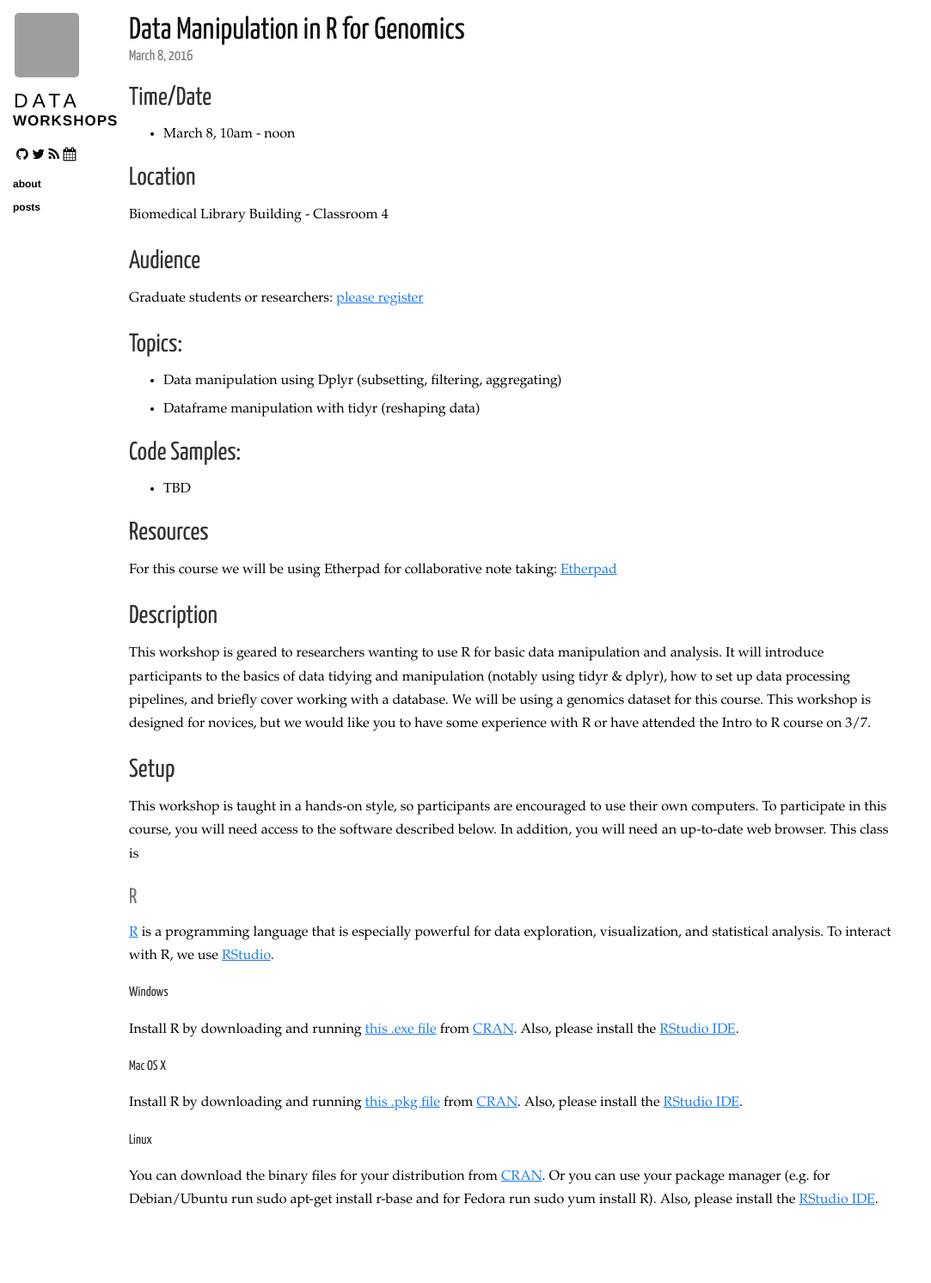
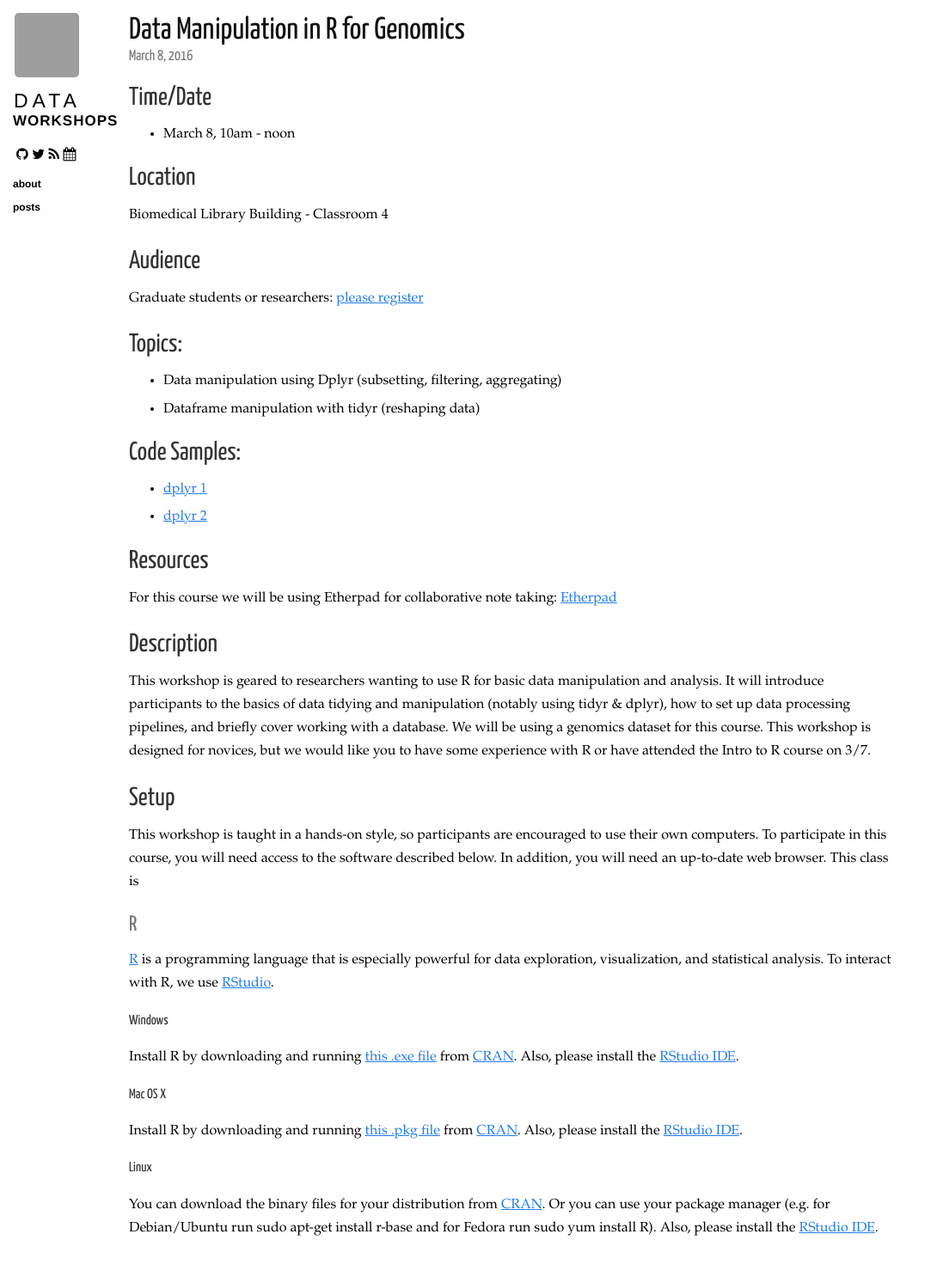
Before and after one commit to ucsdlib/workshops, a Jekyll site: the page built from _posts/2016-03-08-r-data-manipulation.markdown, in a window 1280 px wide. Shown: the whole page at 86% size, without its empty margins (0-1083 px from the left). Built offline with Jekyll 4.4.1, drawn with Linux system fonts in a browser that asks for light colours; nearby versions of some CDN libraries; Markdown is read by kramdown in place of the engine named in the settings; before the commit the page ends 1461 px from its top, so only the background shows below that; grey boxes are pictures that could not be loaded.

Commit message:
adding dplyr

```diff
--- a/_posts/2016-03-08-r-data-manipulation.markdown
+++ b/_posts/2016-03-08-r-data-manipulation.markdown
@@ -23,7 +23,8 @@ Graduate students or researchers: [please register](http://ucsd.libcal.com/event
 
 ## Code Samples:
 
- * TBD
+ * [dplyr 1](dplyr.html)
+ * [dplyr 2](dc_dplyr.html)
 
 ## Resources
 
```
